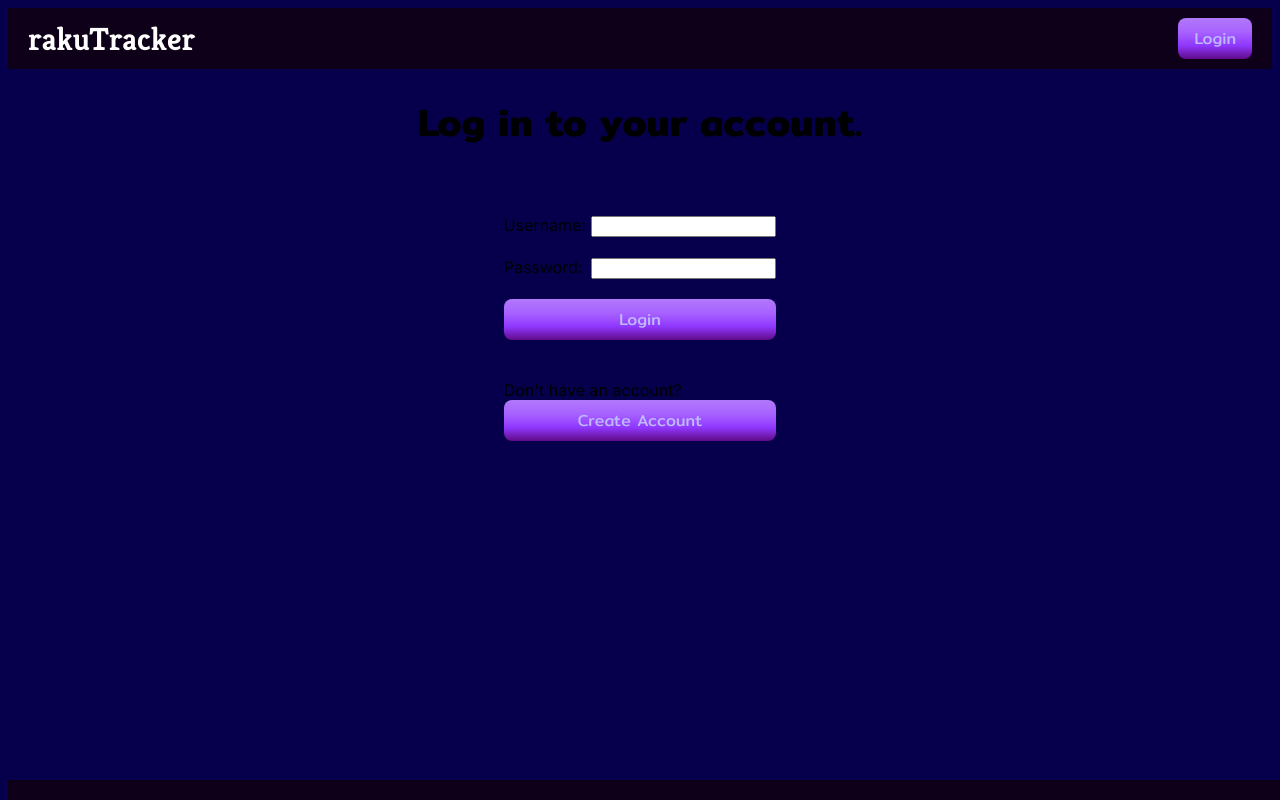
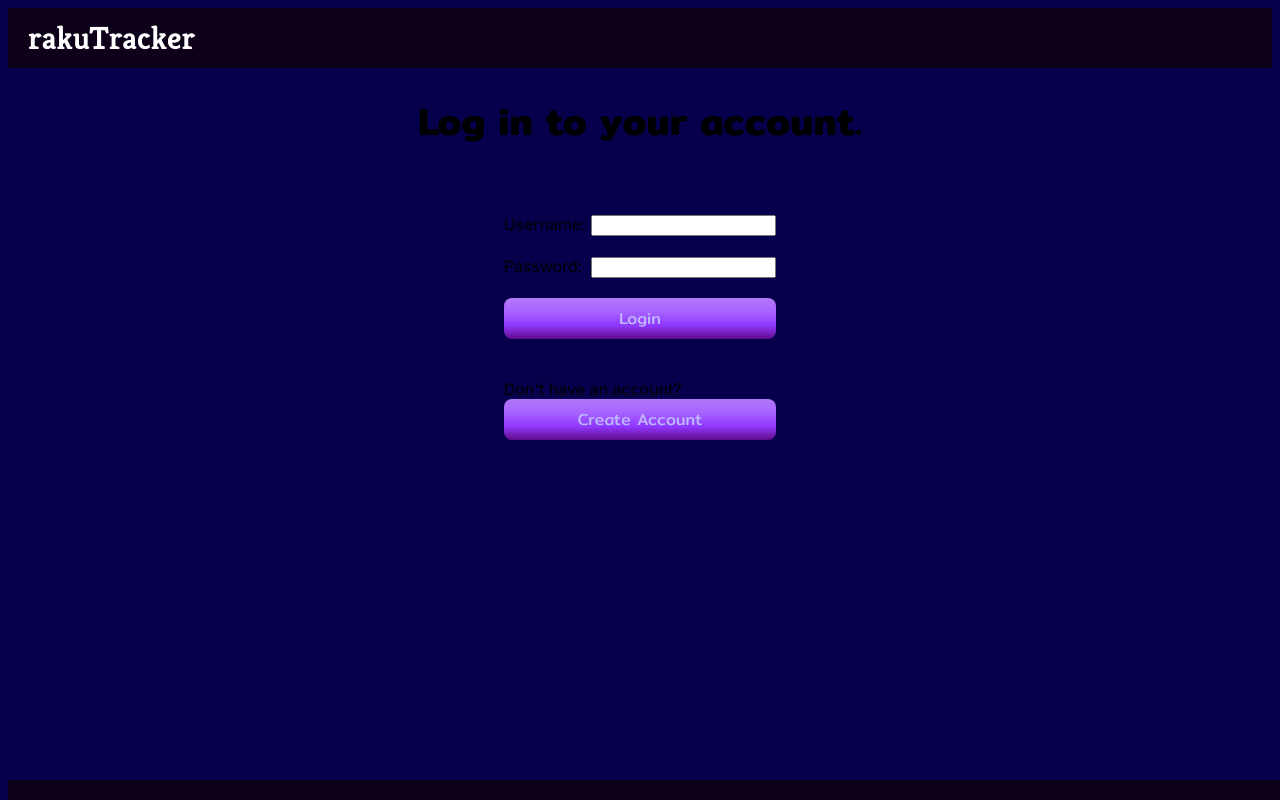
Before and after one commit to CSCI4300-SoloRNG/rakuTracker, a Next.js app in the folder frontend/raku-tracker/: page /account/login in a window 1280 px wide. Built offline with nearby package versions, Linux system fonts and the light colour scheme.

Commit message:
make login buttons in header conditional

```diff
--- a/frontend/raku-tracker/app/account/login/page.js
+++ b/frontend/raku-tracker/app/account/login/page.js
@@ -8,7 +8,7 @@ import SmallButton from "@/app/components/SmallButton";
 export default function Login() {
     return (
         <div>
-            <Header/>
+            <Header login={false} createAccount={false}/>
             <div className={styles.centered}>
                 <h1 className={styles["better-header-large"]}>Log in to your account.</h1>
                 <form>
--- a/frontend/raku-tracker/app/components/Header.js
+++ b/frontend/raku-tracker/app/components/Header.js
@@ -4,10 +4,12 @@ import './Header.css';
 import SmallButton from './SmallButton';
 
 const Header = props => {
+
     return (
         <header>
             <h1 className="header-title">rakuTracker</h1>
-            <SmallButton target={'/account/login'} text={"Login"}/>
+            {props.login && <SmallButton target={'/account/login'} text={"Login"}/>}
+            {props.createAccount && <SmallButton target={'/account/create'} text={"Create Account"}/>}
         </header>
     );
 };
--- a/frontend/raku-tracker/app/home/page.js
+++ b/frontend/raku-tracker/app/home/page.js
@@ -10,7 +10,7 @@ export default function Home() {
 
     return (
         <div>
-            <Header/>
+            <Header login={false} createAccount={false}/>
             <main>
             <div className={styles["outer-container"]}>
                 <div className={styles.container}>
--- a/frontend/raku-tracker/app/page.js
+++ b/frontend/raku-tracker/app/page.js
@@ -9,7 +9,7 @@ export default function Home() {
 
     return (
         <div>
-            <Header/>
+            <Header login={true} createAccount={false}/>
             <main>
                 <div className={styles.container}>
                     <div className={styles["left-content"]}>
```
